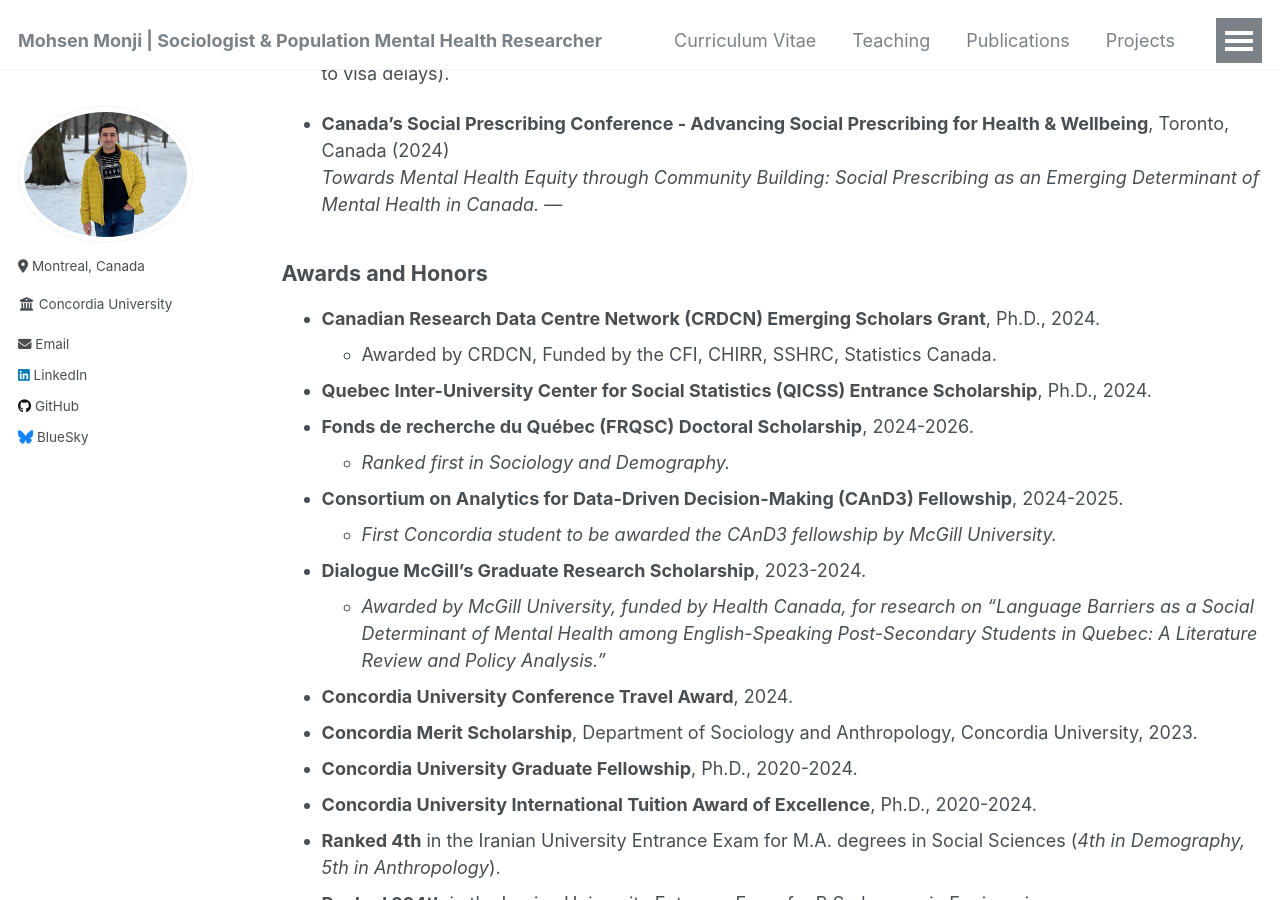
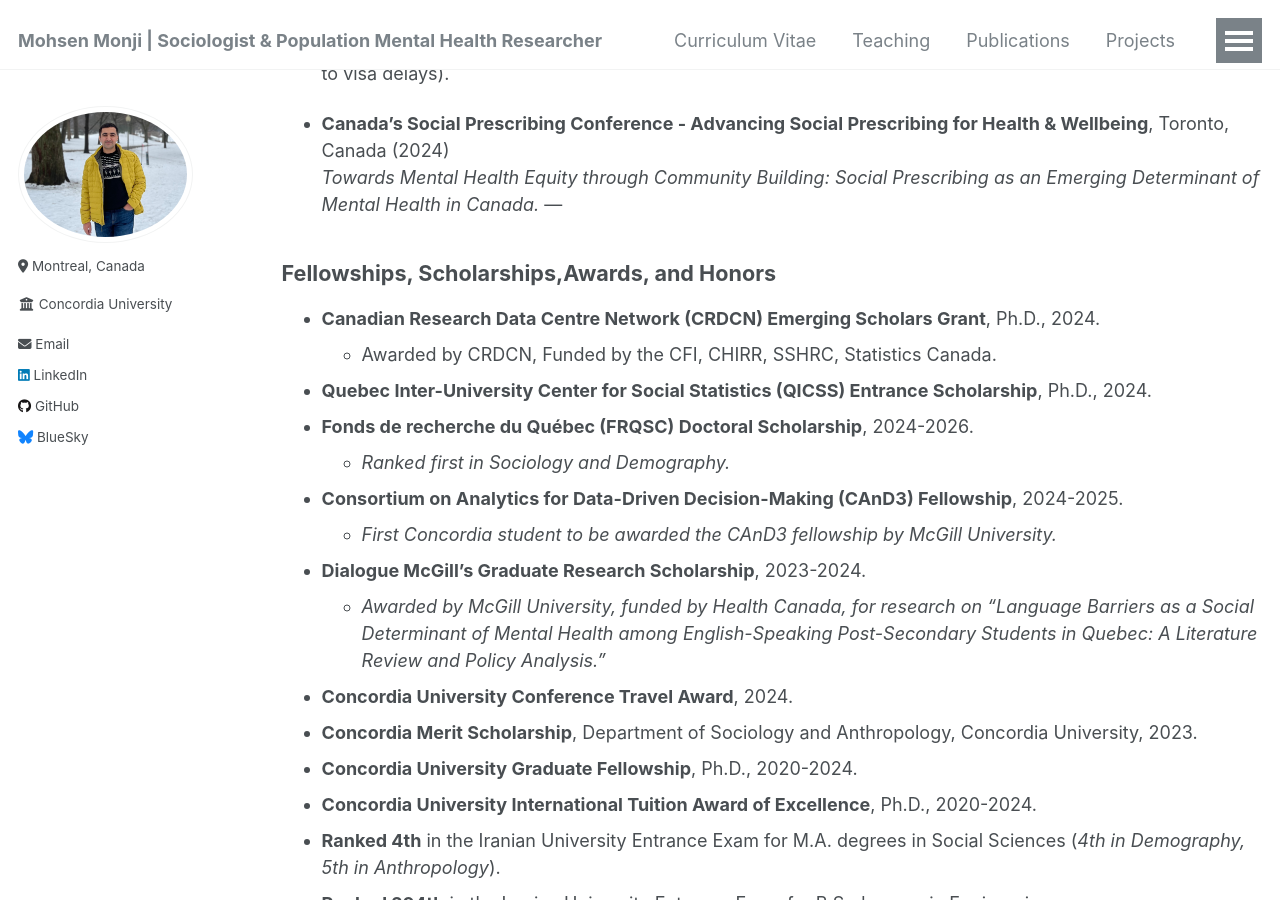
Before and after one commit to Mohsnmonji/mohsnmonji.github.io, a Jekyll site: the page built from _pages/Curriculum Vitae.md, in a window 1280 px wide and 900 px high, scrolled down 2166 px. Built offline with Jekyll 4.4.1, drawn with Linux system fonts in a browser that asks for light colours.

Commit message:
Update Curriculum Vitae.md

```diff
--- a/_pages/Curriculum Vitae.md
+++ b/_pages/Curriculum Vitae.md
@@ -84,7 +84,7 @@ redirect_from:
   *Towards Mental Health Equity through Community Building: Social Prescribing as an Emerging Determinant of Mental Health in Canada.*
 ---
 
-### **Awards and Honors**
+### **Fellowships, Scholarships,Awards, and Honors**
 - **Canadian Research Data Centre Network (CRDCN) Emerging Scholars Grant**, Ph.D., 2024.
   - Awarded by CRDCN, Funded by the CFI, CHIRR, SSHRC, Statistics Canada.
 - **Quebec Inter-University Center for Social Statistics (QICSS) Entrance Scholarship**, Ph.D., 2024.
```
